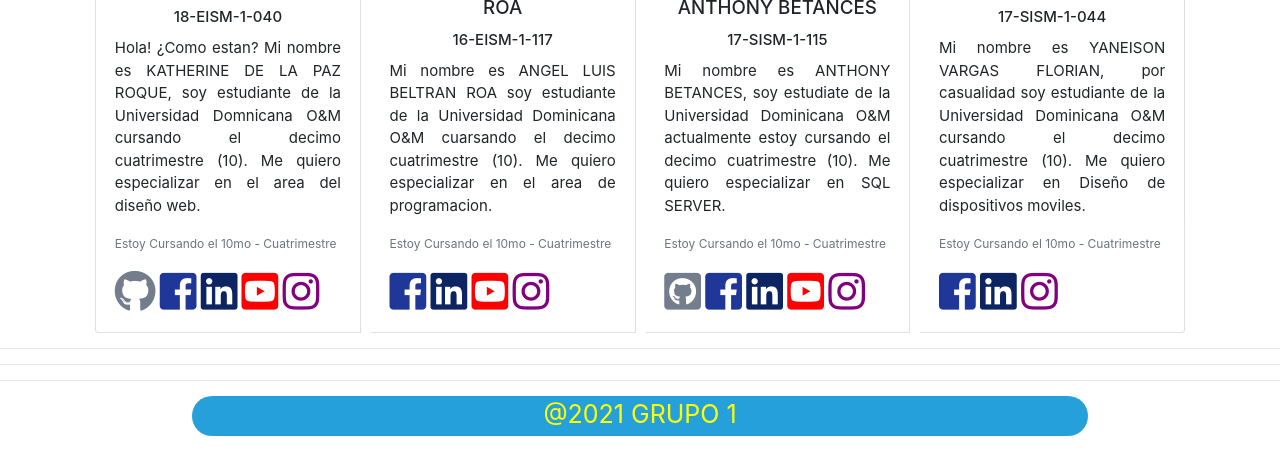
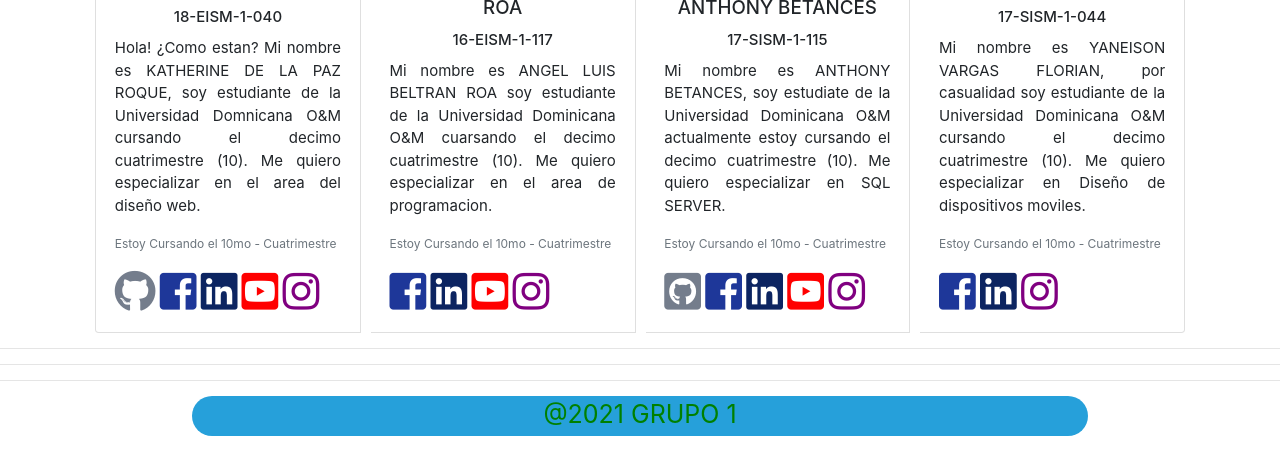
Before and after one commit to Katherinerd01/MIPRESENTACION, a plain HTML site: page index.html in a window 1280 px wide. Shown: the part 797-1271 px from the top of the page. Drawn offline with nearby package versions, Linux system fonts and the light colour scheme.

Commit message:
Update styles.css

```diff
--- a/styles.css
+++ b/styles.css
@@ -60,7 +60,7 @@ footer {
     height: 40px;
     background-color: #26a0da;
     display: inline-block;
-    color: yellow;
+    color: green;
     text-align: center;
     font-size: 25px;
     clear: both;
```
